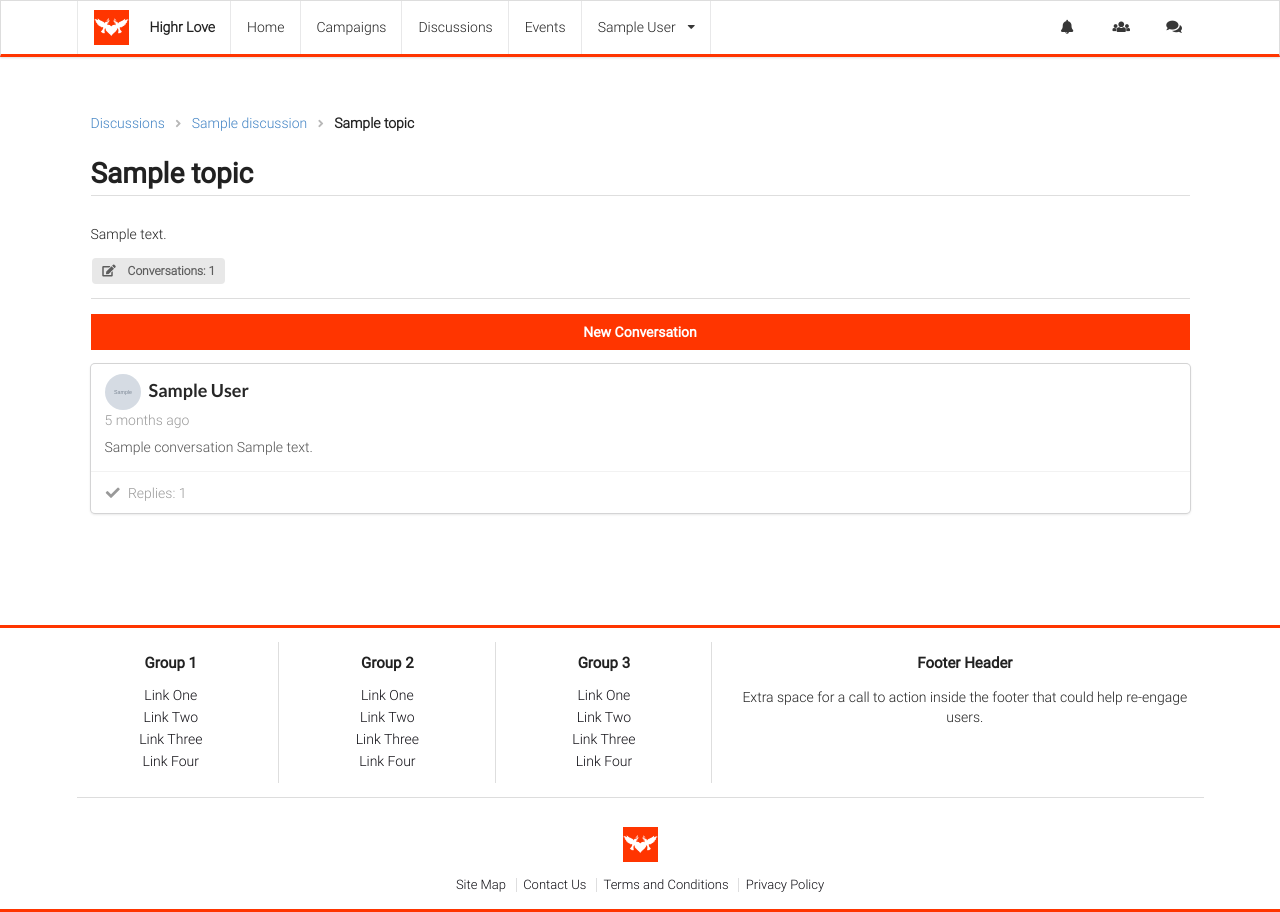
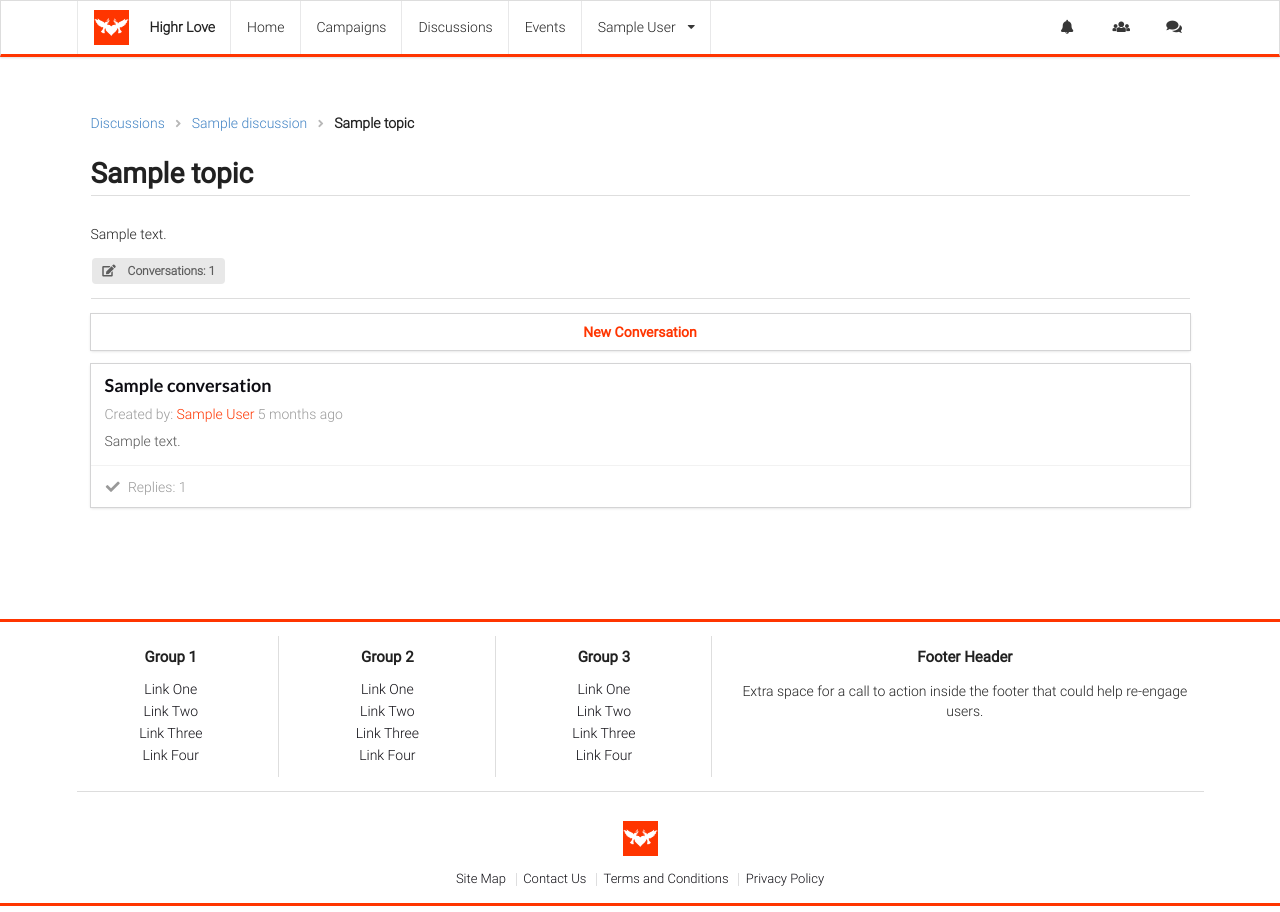
Before and after one commit to earth-emoji/love, a Django app: a page that uses src/discussions/templates/topics/details.html in a window 1280 px wide. Run offline with Django 3.2, Linux system fonts and the light colour scheme; a user stored in the database is signed in; tables that the repository leaves empty hold one stand-in row (values such as "Sample post"); grey boxes marked "Sample" are stand-in pictures; some libraries are stand-ins or nearby versions.

Commit message:
updated ui

```diff
--- a/src/campaigns/forms/campaigns.py
+++ b/src/campaigns/forms/campaigns.py
@@ -11,9 +11,9 @@ class CampaignForm(forms.ModelForm):
         strip=True, widget=forms.Textarea(attrs={'class ': ''}))
     opener = forms.CharField(
         strip=True, widget=forms.Textarea(attrs={'class ': ''}))
-    funds_needed = forms.DecimalField(max_digits=6, decimal_places=2, widget=forms.NumberInput(
+    funds_needed = forms.DecimalField(max_digits=11, decimal_places=2, widget=forms.NumberInput(
         attrs={'class': ''}))
-    funds_available = forms.DecimalField(max_digits=6, decimal_places=2, widget=forms.NumberInput(
+    funds_available = forms.DecimalField(max_digits=11, decimal_places=2, widget=forms.NumberInput(
         attrs={'class': ''}))
     cause = GroupedModelChoiceField(
         queryset=Cause.objects.all(),
--- a/src/discussions/templates/topics/details.html
+++ b/src/discussions/templates/topics/details.html
@@ -30,18 +30,22 @@
                 <div class="ui divider"></div>
 
                 <div class="">
-                    <a id="new-conversation" href="{% url 'topics:new-conversation' topic.slug %}" class="fluid ui orange-red button rounded-0">New Conversation</a>
+                    <a id="new-conversation" style="box-shadow: 0 1px 3px 0 #d4d4d5, 0 0 0 1px #d4d4d5; background-color: white; color:#ff3500;" href="{% url 'topics:new-conversation' topic.slug %}" class="fluid ui button rounded-0">New Conversation</a>
                 </div>
 
                 <div id="conversations">
                     {% for conversation in topic.get_conversations %}
-                        <div class="ui fluid card my-3">
+                        <div class="ui fluid card my-3 rounded-0">
                             <div class="content">
-                                <div class="header"><img class="ui avatar image" src="{{ conversation.author.get_avatar}}"> {{ conversation.author.get_name }}</div>
-                                <div class="meta">{{ conversation.timelapse }}</div>
+                                <div class="header pb-2">
+                                    <a class="black-russian-txt">{{ conversation.title }}</a>
+                                </div>
+                                <div class="meta">
+                                    Created by: <a class="or-link">{{ conversation.author.get_name }}</a> {{ conversation.timelapse }}
+                                </div>
+
                                 <div class="description">
-                                    {{ conversation.title }}
-                                    {{ conversation.content|safe|truncatechars:100 }}
+                                    {{ conversation.content|safe|truncatechars_html:100 }}
                                 </div>
                             </div>
                             <div class="extra content">
```
Also changed, not shown: src/campaigns/templates/campaigns/initiator_details.html (+34 -7 lines).
